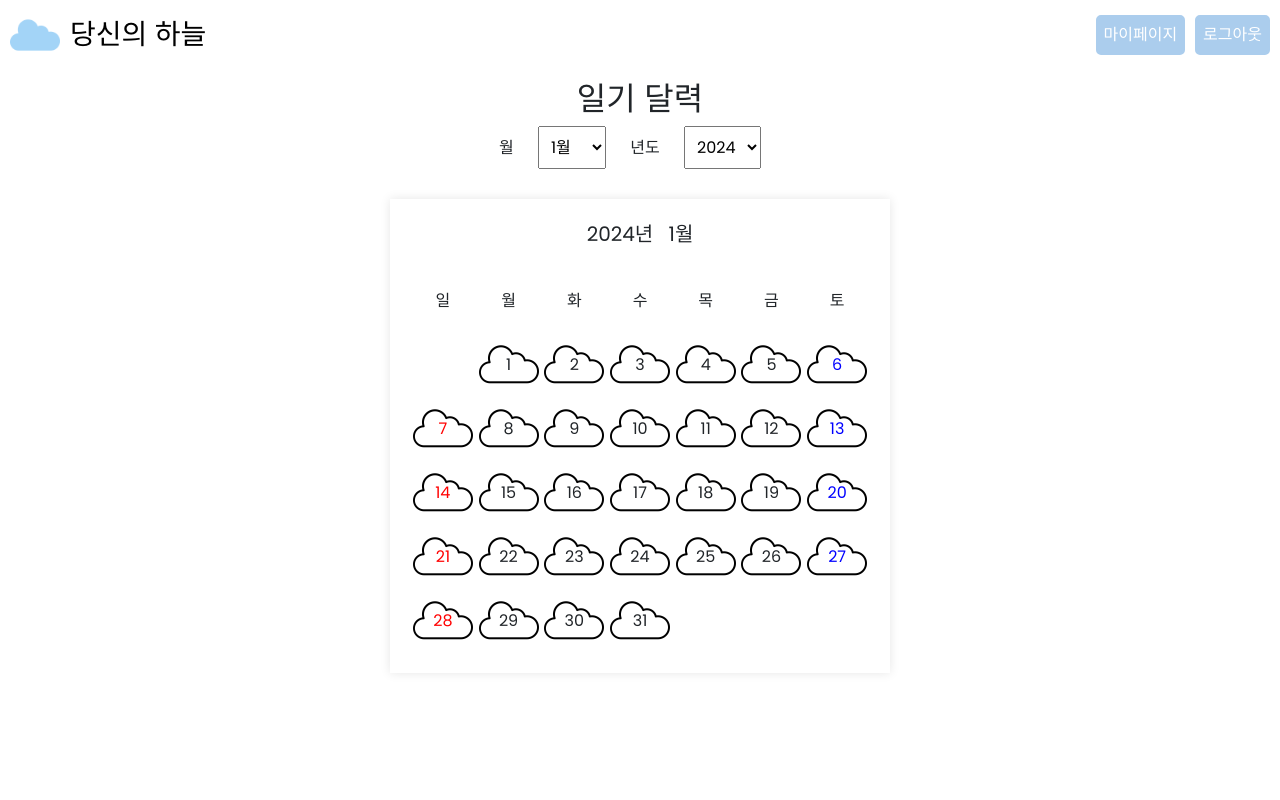
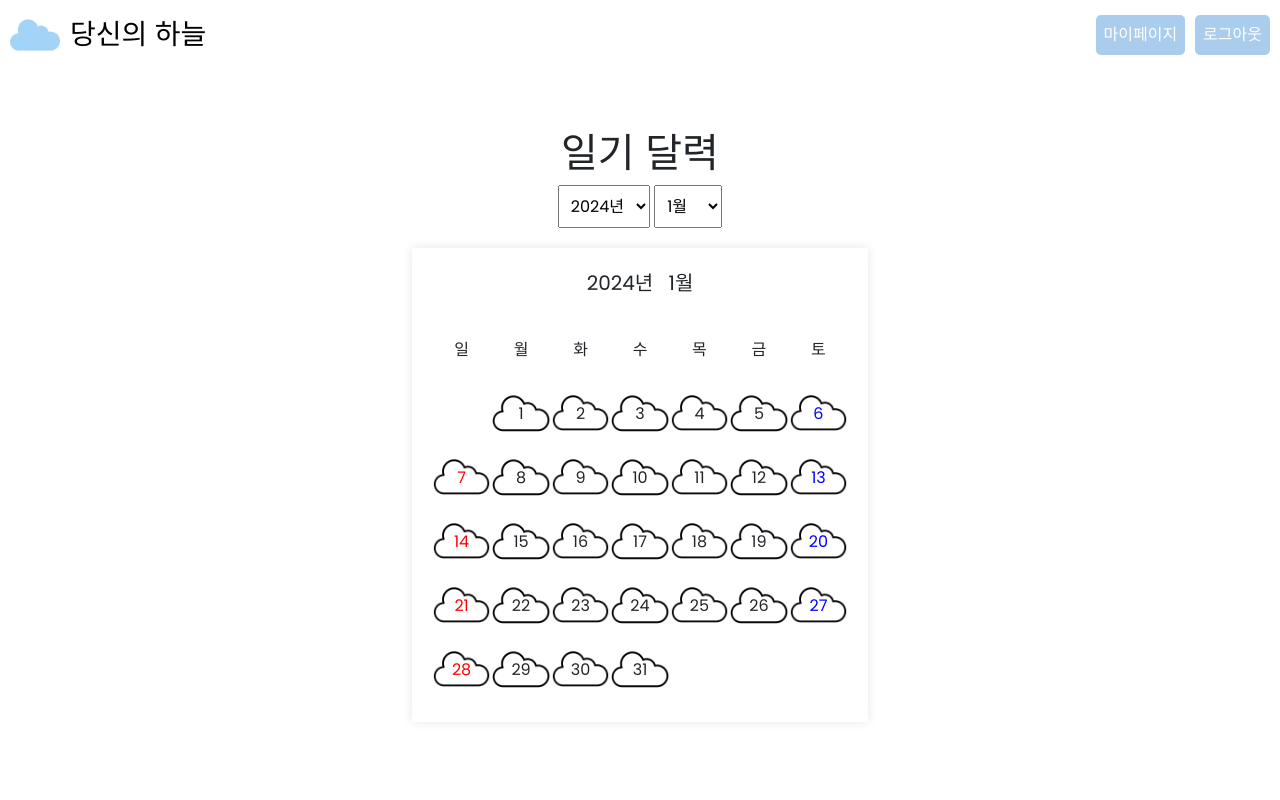
Before and after one commit to go13209/Skyful, a Django app: page /posts/main/ in a window 1280 px wide. Run offline with Django 3.2, Linux system fonts and the light colour scheme; the visitor is signed in with stand-in values (Sample User, id 1); data that the repository does not hold is empty; some libraries are stand-ins or nearby versions.

Commit message:
[STYLE] posts templates

```diff
--- a/posts/templates/posts/main.html
+++ b/posts/templates/posts/main.html
@@ -6,18 +6,17 @@
 {% endblock style%}
 
 {% block content %}
+  <div class="main-box">
     <header>
-    <h2>일기 달력</h2>
-    <label for="month">월</label>
+      <h1>일기 달력</h1>
+      <select id="year" onchange="updateCalendar()"></select>
       <select id="month" onchange="updateCalendar()"></select>
-
-    <label for="year">년도</label>
-    <select id="year" onchange="updateCalendar()"></select>
     </header>
 
     <div class="calendar">
       <div class="month" id="currentMonth"></div>
       <div class="days" id="calendarDays"></div>
+    </div>
   </div>
 {% endblock content %}
 
--- a/static/css/base.css
+++ b/static/css/base.css
@@ -8,4 +8,7 @@ body {
 
 .container {
   flex-grow: 100;
+  display: flex;
+  justify-content: center;
+  align-items: center;
 }
--- a/static/css/create.css
+++ b/static/css/create.css
@@ -3,7 +3,6 @@
   flex-direction: column;
   justify-content: center;
   align-items: center;
-  height: 100%;
   font-weight: bold;
 }
 
@@ -11,7 +10,8 @@
   border: 3px solid #abcded;
   border-radius: 10px;
   padding: 20px;
-  width: 600px;
+  width: 100%;
+  max-width: 500px;
 }
 
 .create-form label,
--- a/static/css/main.css
+++ b/static/css/main.css
@@ -1,9 +1,17 @@
+.main-box {
+  display: flex;
+  flex-direction: column;
+  justify-content: center;
+  align-items: center;
+  height: 100%;
+}
+
 header {
-  padding: 10px;
   text-align: center;
 }
 
 .calendar {
+  width: 100%;
   max-width: 500px;
   margin: 20px auto;
   background-color: #fff;
@@ -12,7 +20,7 @@ header {
 }
 
 #month, #year {
-  margin: 0 20px;
+  margin: 0;
 }
 .month {
   text-align: center;
--- a/static/css/nav.css
+++ b/static/css/nav.css
@@ -1,3 +1,7 @@
+nav {
+  width: 100%;
+}
+
 .navbar {
   display: flex;
   justify-content: space-between;
--- a/static/css/post_update.css
+++ b/static/css/post_update.css
@@ -5,14 +5,14 @@
   align-items: center;
   height: 100%;
   font-weight: bold;
-  padding: 50px 0;
 }
 
 .update-form {
   border: 3px solid #abcded;
   border-radius: 10px;
   padding: 20px;
-  width: 600px;
+  width: 100%;
+  max-width: 500px;
 }
 
 .update-form label,
--- a/static/js/main.js
+++ b/static/js/main.js
@@ -92,7 +92,7 @@ function populateDropdowns() {
   for (let i = -yearsRange; i <= yearsRange; i++) {
     const option = document.createElement("option");
     option.value = (currentYear + i).toString();
-    option.textContent = (currentYear + i).toString();
+    option.textContent = (currentYear + i).toString() + "년";
     yearDropdown.appendChild(option);
   }
 
```
Also changed, not shown: static/css/detail.css (+6 -13 lines). Lines whose indentation alone changed are shown as unchanged.
